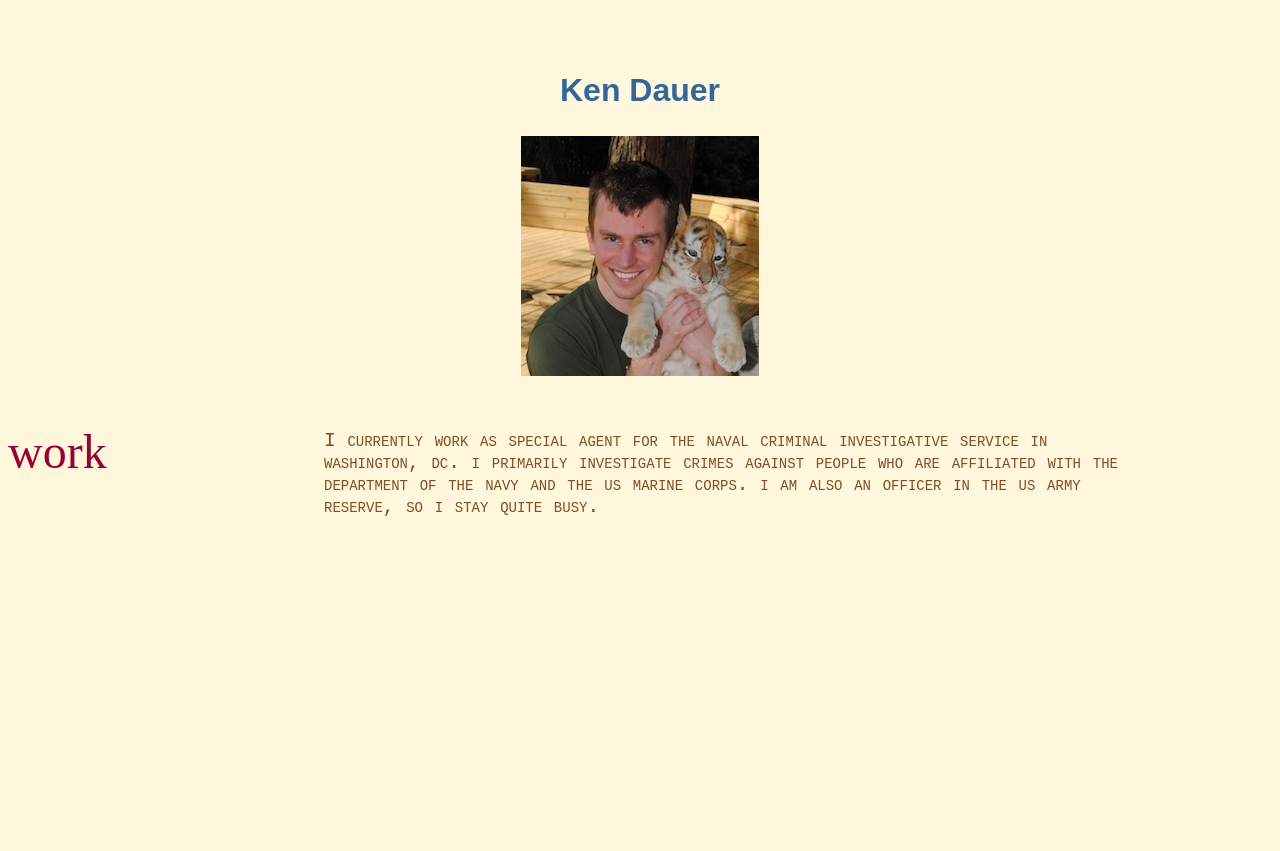
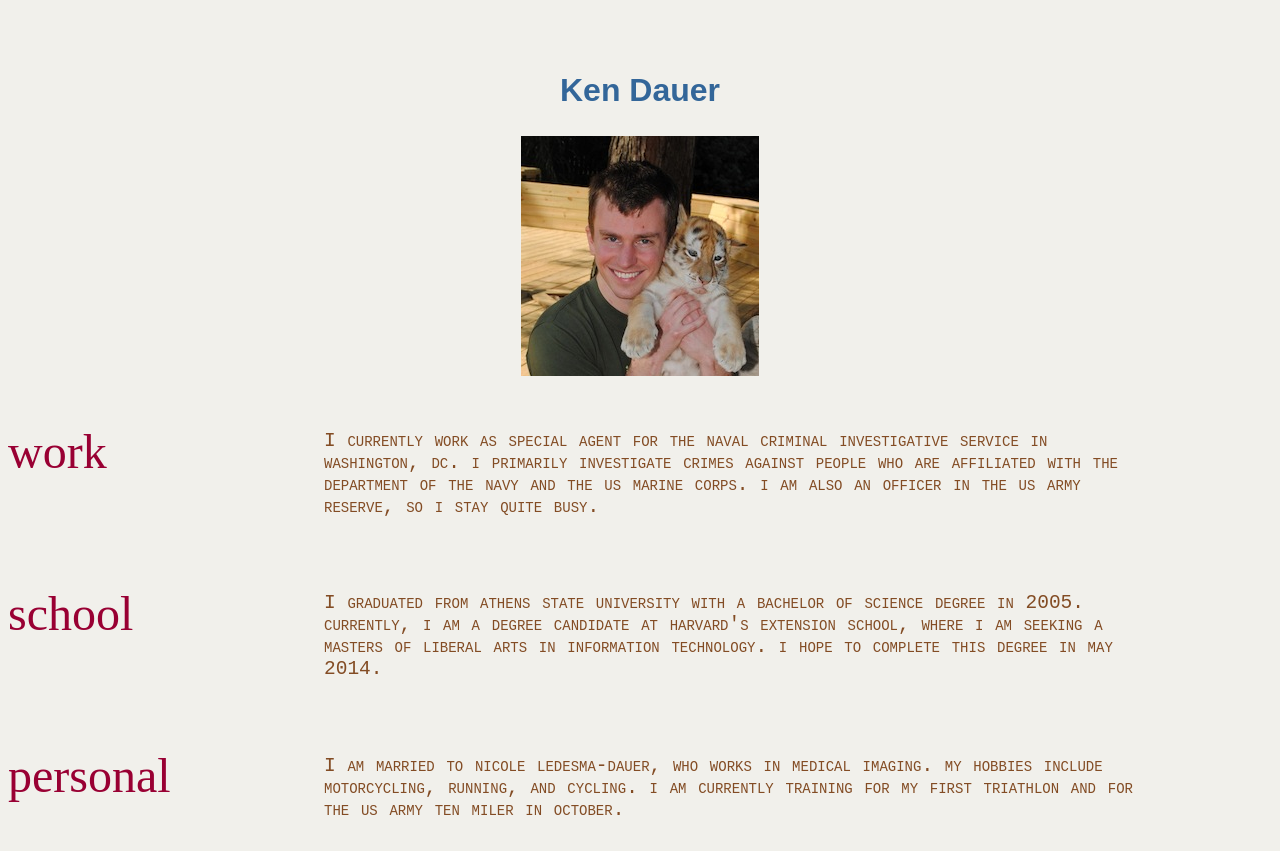
Before and after one commit to kendauer/p1.dwahomework.biz, a plain HTML site: page index.html in a window 1280 px wide. Before the commit the page ends 800 px from the top, so only its background shows below. Drawn offline with Linux system fonts and the light colour scheme.

Commit message:
Added the majority of the text for my bio, still need to work on css, code comments, and validation.

```diff
--- a/index.html
+++ b/index.html
@@ -25,6 +25,32 @@
 
 	</div>
 
+	<div class = "leftText">
+
+			<p>school</p>
+
+	</div>
+
+	<div class = "rightText">
+
+			<p>I graduated from athens state university with a bachelor of science degree in 2005. currently, i am a degree candidate at harvard's extension school, where i am seeking a masters of liberal arts in information technology. i hope to complete this degree in may 2014.</p>
+
+	</div>
+
+		</div>
+
+	<div class = "leftText">
+
+			<p>personal</p>
+
+	</div>
+
+	<div class = "rightText">
+
+			<p>I am married to nicole ledesma-dauer, who works in medical imaging. my hobbies include motorcycling, running, and cycling. i am currently training for my first triathlon and for the us army ten miler in october.</p>
+
+	</div>
+
 </body>
 
 
--- a/main.css
+++ b/main.css
@@ -3,7 +3,7 @@ body {
 
 	overflow:visible;
 	word-wrap:break-word;
-	background-color: #FFF8DC;
+	background-color: #f1f0eb;
 }
 
 /* centers the main image */
```
